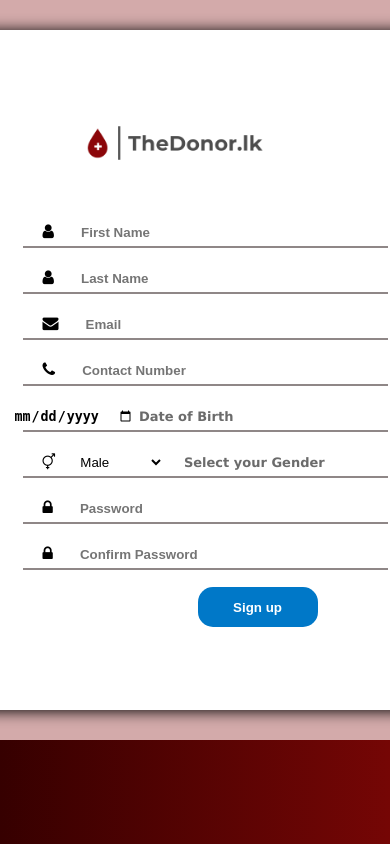
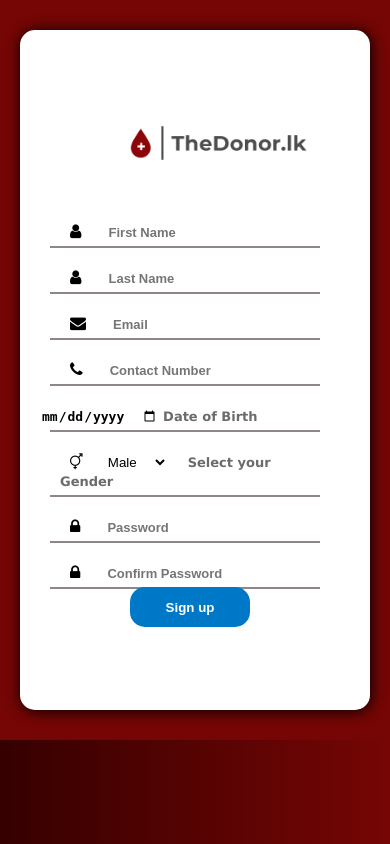
Before and after one commit to Yonali/TheDonor.lk, a Java web app: page /view/DonorRegister.jsp in a window 390 px wide; the page is wider, and only the part inside the window is pictured. Run offline with Tomcat 11, a stand-in JSP engine, Linux system fonts and the light colour scheme; some libraries are stand-ins or nearby versions.

Commit message:
Updated Mobile responsive

```diff
--- a/src/main/webapp/public/css/DonorRegister.css
+++ b/src/main/webapp/public/css/DonorRegister.css
@@ -9,7 +9,7 @@
 
 body{
     margin:0;
-    background-color: #D3AAAA;
+    background-color: #750605;
     background-image: linear-gradient(to right, #360000, #750605);
 }
 
@@ -77,6 +77,8 @@ select {
 
 .logo{
     margin: auto;
+    align-content: center;
+    justify-content: center;
     /* width: 50%;
     padding: 10px; */
 
@@ -221,6 +223,9 @@ h4{
 /*------------------------------------------------------------------
 [ Mobile Responsive ] */
 
+
+
+
 @media (max-width: 768px) {
     .inter_lcontainer {
         width: 350px;
@@ -234,6 +239,7 @@ h4{
         padding: 20px;
     }
 
+
 }
 
 @media (max-width:600px){
@@ -241,7 +247,7 @@ h4{
         grid-template-areas: "right""left";
     }
     .maincontainer{
-        background-color: #D3AAAA;
+        background-color: #750605;
         height: max-content;
     }
     .inter_lcontainer {
@@ -249,8 +255,40 @@ h4{
     }
     .inter_rcontainer {
         margin-left: -40px;
+        /*width: 250px;*/
+        align-content: center;
+        justify-content: center;
     }
+
+    .inputf1{
+        width: 255px;
+        margin-left: 20px;
+    }
+
+    .inputf1 input{
+        width: 150px;
+        font-size: 13px;
+    }
+
+    h3{
+        font-size: 11px;
+    }
+
+    #Login{
+        width: 80px;
+        margin-right: 60px;
+        display: flex;
+        align-content: center;
+        justify-content: center;
+    }
+    .logo{
+        width: 120px;
+        align-content: center;
+        justify-content: center;
+    }
+
 }
+
 
 /*------------------------------------------------------------------
 */
```
Also changed, not shown: 4 other files.
